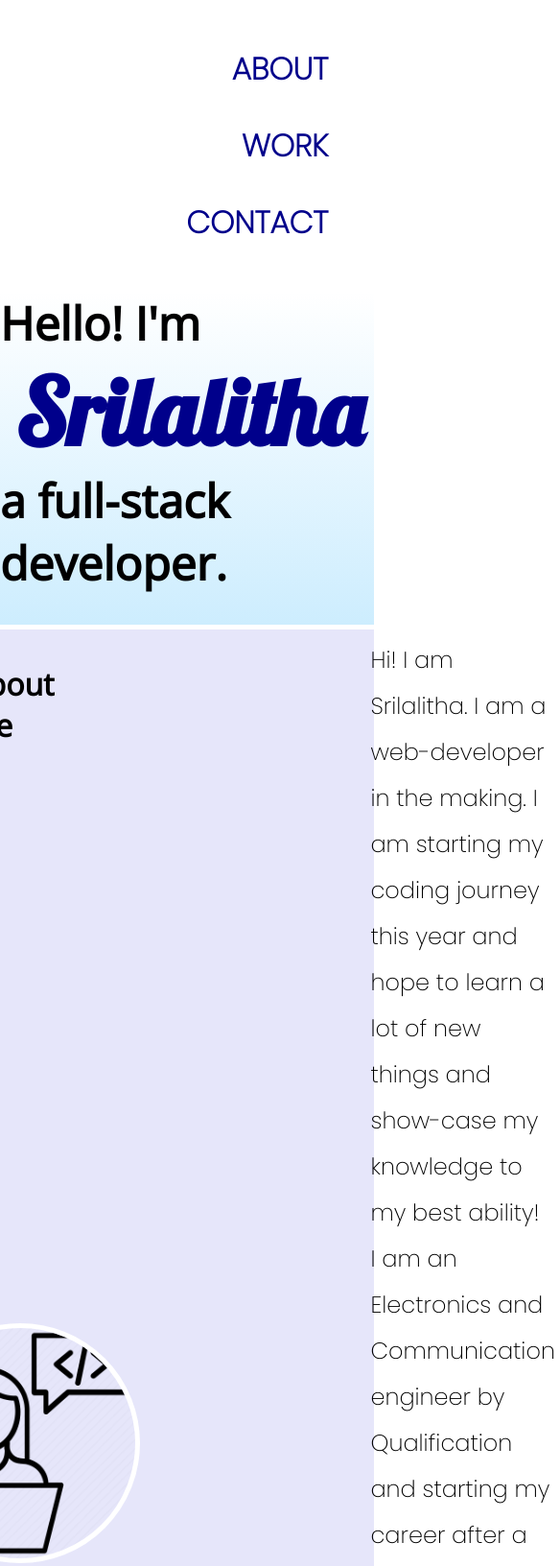
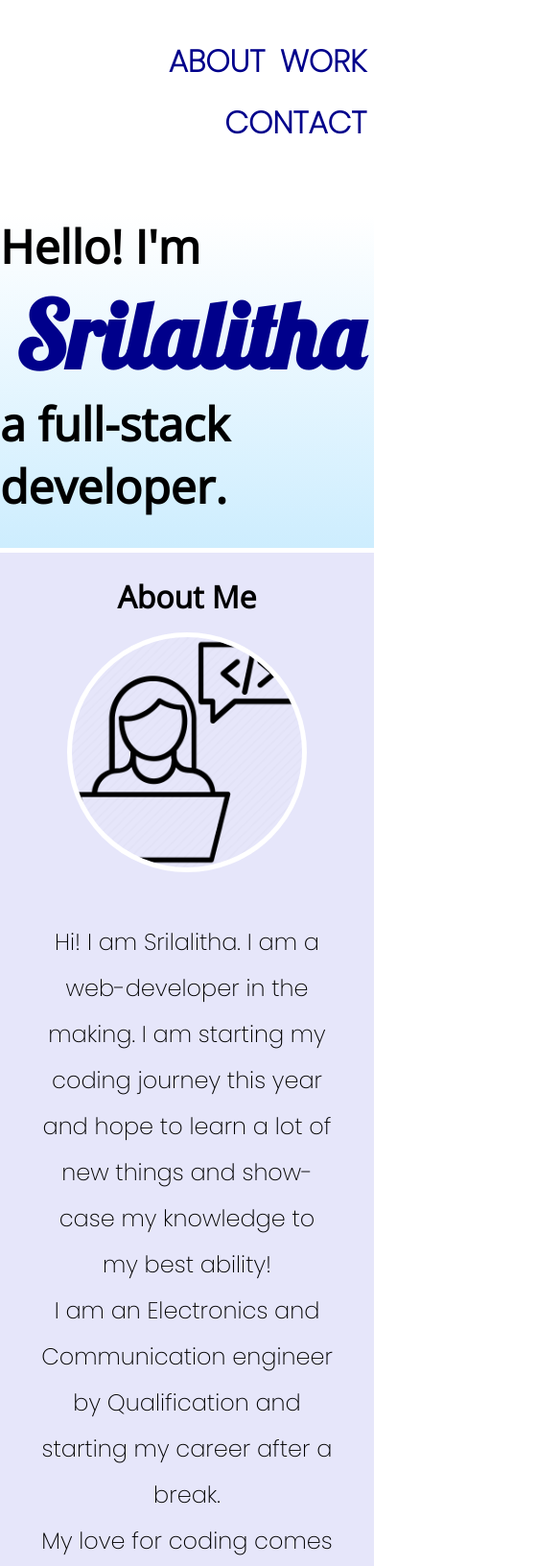
Before and after one commit to SrilalithaN/Portfolio, a plain HTML site: page index.html in a window 390 px wide. Shown: the top 1632 px of the page at 96% size, 584 px wide, since content can reach past the window. Drawn offline with nearby package versions, Linux system fonts and the light colour scheme.

Commit message:
made site responsive

```diff
--- a/assets/style.css
+++ b/assets/style.css
@@ -215,12 +215,48 @@ footer {
 /*making website responsive*/
 
 @media screen and (max-width: 685px) {
+  html {
+    width: 100%;
+    padding: 0rem;
+    margin: 0rem;
+  }
   .contact {
-    width: 50%;
-    margin-left: 2rem;
+    width: auto;
   }
   .social {
     display: block;
+  }
+  nav {
+    display: flex;
+    justify-content: flex-end;
+  }
+  nav li {
+    padding: 0.5rem;
+  }
+  .about {
+    display: block;
+    text-align: center;
+  }
+  .about-me {
+    position: static;
+    margin: 1rem auto;
+  }
+
+  .description {
+    padding: 1.5rem;
+    margin: 1rem;
+  }
+  .project {
+    display: flex;
+    flex-wrap: wrap;
+    flex-basis: 100%;
+    padding: 1rem;
+    background-color: rgb(238, 236, 236);
+    margin-bottom: 10rem;
+  }
+
+  .project img {
+    width: 100%;
   }
 }
 @media screen and (min-width: 992px) {
```
